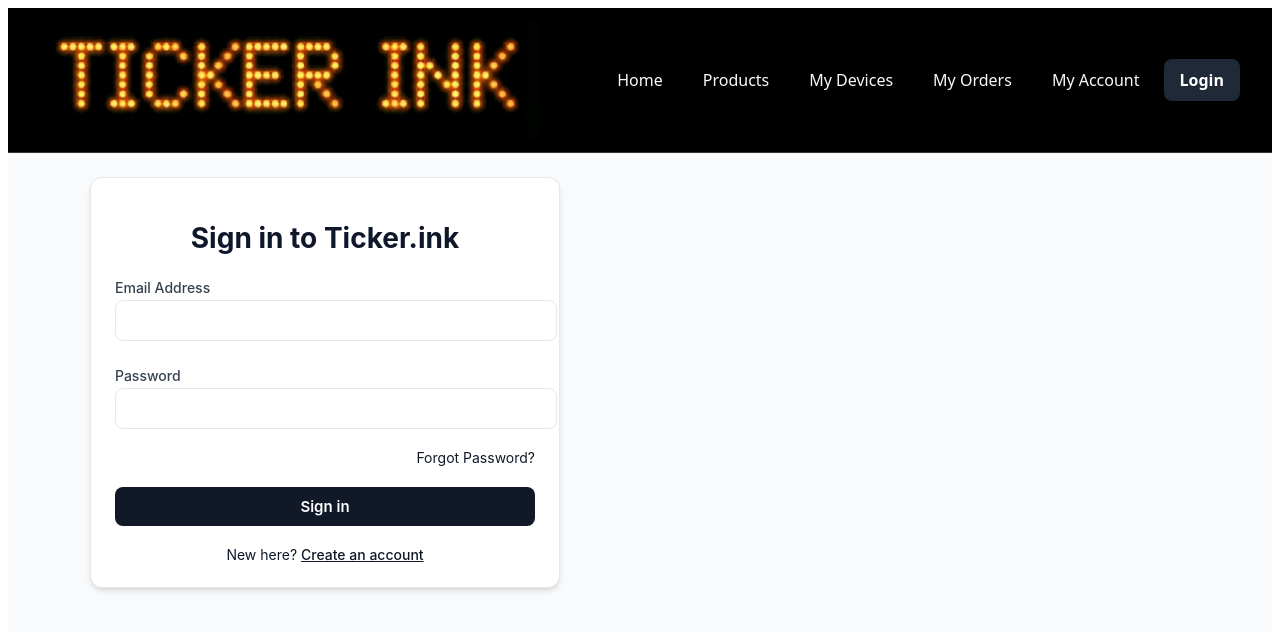
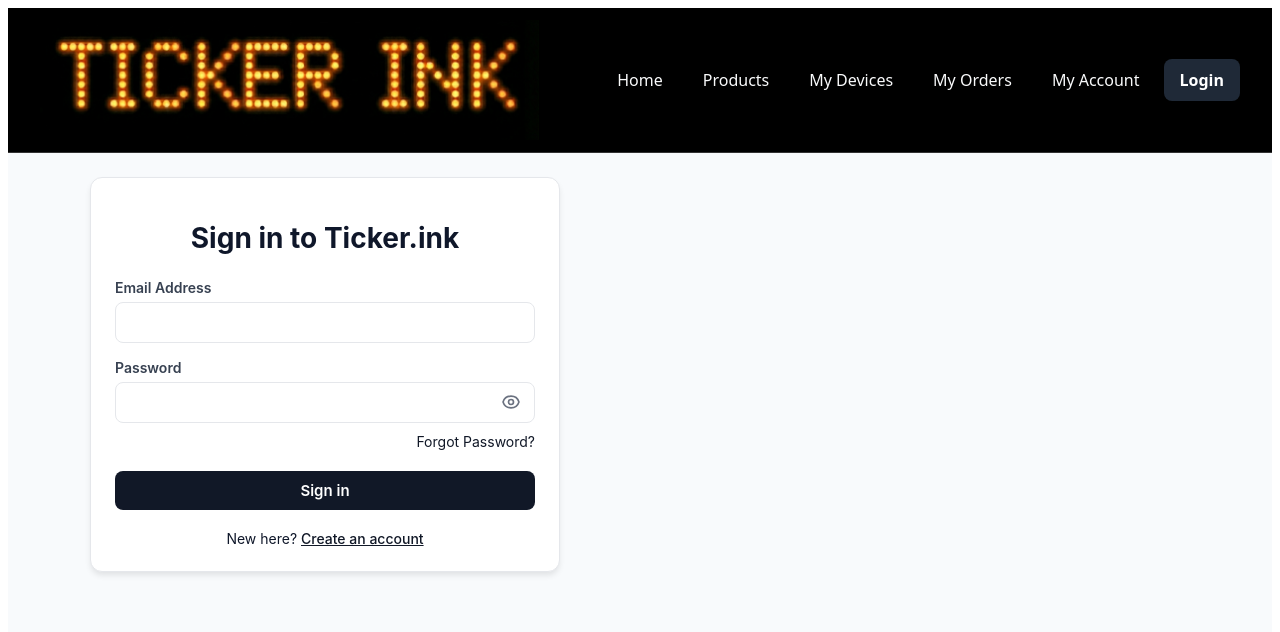
Before and after one commit to alicciardi70/ticker-frontend, a React (Vite) app: page /#/login in a window 1280 px wide. Shown: the top 632 px of the page. Built offline with nearby package versions, Linux system fonts and the light colour scheme; no server answers.

Commit message:
Update Register page fonts and styling

```diff
--- a/src/pages/Login.tsx
+++ b/src/pages/Login.tsx
@@ -1,39 +1,26 @@
-// src/pages/Login.tsx (DROP-IN REPLACEMENT WITH FONT FIX)
+// src/pages/Login.tsx
 
 import { useState } from "react";
 import { useNavigate, Link } from "react-router-dom";
 import { API_BASE } from "../lib/api";
 
-// Define props interface for the component
 interface LoginProps {
     onLoginSuccess?: () => void;
 }
 
-// Styles to match the rest of the modern app
 const styles = {
-    // Shared color and font variables
     primary: "#111827",
-    errorBg: "#fee2e2",
-    errorText: "#b91c1c",
-    errorBorder: "#fecaca",
-    borderColor: "#e5e7eb",
-
-    // Card and Form container
     wrapper: {
-        // FIX: Removed "60px auto" margin because this component is rendered inside a grid layout on Home.tsx
-        // If rendered standalone, the parent component handles centering.
         maxWidth: 420,
         margin: "0",
         background: "#fff",
         border: "1px solid #e5e7eb",
         borderRadius: 12,
         padding: 24,
-        boxShadow: "0 4px 6px -1px rgba(0,0,0,0.1), 0 2px 4px -2px rgba(0,0,0,0.1)",
-        // 🚨 FONT FIX: Use a more robust, modern system font stack
-        fontFamily: "Inter, ui-sans-serif, system-ui, -apple-system, BlinkMacSystemFont, 'Segoe UI', Roboto, 'Helvetica Neue', Arial, 'Noto Sans', sans-serif",
+        boxShadow: "0 4px 6px -1px rgba(0,0,0,0.1)",
+        fontFamily: "Inter, ui-sans-serif, system-ui, -apple-system, sans-serif",
         color: "#0f172a",
     },
-    // Standard button primary
     button: {
         padding: "10px 16px",
         borderRadius: 8,
@@ -43,21 +30,25 @@ const styles = {
         cursor: "pointer",
         width: "100%",
         fontWeight: 600,
-        transition: "opacity 0.15s",
         fontSize: 15,
     },
-    // Input styling
     input: {
         width: "100%",
         padding: "10px",
+        paddingRight: "40px", // Extra padding for the eye icon
         border: "1px solid #e5e7eb",
         borderRadius: 8,
-        marginBottom: 10,
         outline: "none",
-        transition: "border-color 0.15s",
         fontSize: 15,
+        boxSizing: "border-box" as const,
     },
-    // Error styling
+    label: {
+        display: "block",
+        fontSize: 14,
+        marginBottom: 6,
+        color: "#374151",
+        fontWeight: 600,
+    },
     error: {
         color: "#b91c1c",
         background: "#fee2e2",
@@ -67,19 +58,40 @@ const styles = {
         marginBottom: 16,
         fontSize: 14,
     },
-    label: {
-        display: "block",
-        fontSize: 14,
-        marginBottom: 4,
-        color: "#374151",
-        fontWeight: 500,
+    eyeBtn: {
+        position: "absolute" as const,
+        right: 10,
+        top: "50%",
+        transform: "translateY(-50%)",
+        background: "none",
+        border: "none",
+        cursor: "pointer",
+        color: "#6b7280",
+        padding: 4,
+        display: "flex",
+        alignItems: "center",
     }
 };
+
+// Simple SVG Icons
+const EyeIcon = () => (
+  <svg width="20" height="20" fill="none" stroke="currentColor" strokeWidth="2" viewBox="0 0 24 24">
+    <path strokeLinecap="round" strokeLinejoin="round" d="M15 12a3 3 0 11-6 0 3 3 0 016 0z" />
+    <path strokeLinecap="round" strokeLinejoin="round" d="M2.458 12C3.732 7.943 7.523 5 12 5c4.478 0 8.268 2.943 9.542 7-1.274 4.057-5.064 7-9.542 7-4.477 0-8.268-2.943-9.542-7z" />
+  </svg>
+);
+
+const EyeOffIcon = () => (
+  <svg width="20" height="20" fill="none" stroke="currentColor" strokeWidth="2" viewBox="0 0 24 24">
+    <path strokeLinecap="round" strokeLinejoin="round" d="M13.875 18.825A10.05 10.05 0 0112 19c-4.478 0-8.268-2.943-9.543-7a9.97 9.97 0 011.563-3.029m5.858.908a3 3 0 114.243 4.243M9.878 9.878l4.242 4.242M3 3l18 18" />
+  </svg>
+);
 
 export default function Login({ onLoginSuccess }: LoginProps) {
   const nav = useNavigate();
   const [email, setEmail] = useState("");
   const [password, setPassword] = useState("");
+  const [showPassword, setShowPassword] = useState(false); // New State
   const [err, setErr] = useState<string | null>(null);
   const [loading, setLoading] = useState(false);
 
@@ -107,10 +119,7 @@ export default function Login({ onLoginSuccess }: LoginProps) {
       const data = await res.json();
       localStorage.setItem("token", data.access_token);
 
-      if (onLoginSuccess) {
-          onLoginSuccess();
-      }
-
+      if (onLoginSuccess) onLoginSuccess();
       nav("/devices", { replace: true });
     } catch (e: any) {
       setErr(e?.message ?? "Login failed");
@@ -124,11 +133,8 @@ export default function Login({ onLoginSuccess }: LoginProps) {
       <h1 style={{ marginBottom: 24, fontSize: 28, fontWeight: 700, textAlign: "center" }}>Sign in to Ticker.ink</h1>
 
       <form onSubmit={onSubmit} style={{ display:"grid", gap: 16 }}>
-        {err && (
-          <div style={styles.error}>
-            {err}
-          </div>
-        )}
+        {err && <div style={styles.error}>{err}</div>}
+
         <div>
           <label style={styles.label}>Email Address</label>
           <input
@@ -140,19 +146,30 @@ export default function Login({ onLoginSuccess }: LoginProps) {
             style={styles.input}
           />
         </div>
+
         <div>
           <label style={styles.label}>Password</label>
+          <div style={{ position: "relative" }}>
             <input
-            type="password"
+              type={showPassword ? "text" : "password"}
               value={password}
               onChange={e=>setPassword(e.target.value)}
               required
               autoComplete="current-password"
               style={styles.input}
             />
+            <button
+              type="button"
+              onClick={() => setShowPassword(!showPassword)}
+              style={styles.eyeBtn}
+              tabIndex={-1} // Skip tab focusing
+              aria-label={showPassword ? "Hide password" : "Show password"}
+            >
+              {showPassword ? <EyeOffIcon /> : <EyeIcon />}
+            </button>
+          </div>
         </div>
 
-        {/* Forgot Password Link */}
         <div style={{ textAlign: "right", marginTop: -8, marginBottom: 4 }}>
             <Link to="/forgot" style={{ color: styles.primary, fontSize: 14, textDecoration: "none" }}>
                 Forgot Password?
--- a/src/pages/Register.tsx
+++ b/src/pages/Register.tsx
@@ -3,10 +3,25 @@ import { useState } from "react";
 import { Link, useNavigate } from "react-router-dom";
 import { API_BASE } from "../lib/api";
 
+// Reusing the same SVG Icons
+const EyeIcon = () => (
+  <svg width="20" height="20" fill="none" stroke="currentColor" strokeWidth="2" viewBox="0 0 24 24">
+    <path strokeLinecap="round" strokeLinejoin="round" d="M15 12a3 3 0 11-6 0 3 3 0 016 0z" />
+    <path strokeLinecap="round" strokeLinejoin="round" d="M2.458 12C3.732 7.943 7.523 5 12 5c4.478 0 8.268 2.943 9.542 7-1.274 4.057-5.064 7-9.542 7-4.477 0-8.268-2.943-9.542-7z" />
+  </svg>
+);
+
+const EyeOffIcon = () => (
+  <svg width="20" height="20" fill="none" stroke="currentColor" strokeWidth="2" viewBox="0 0 24 24">
+    <path strokeLinecap="round" strokeLinejoin="round" d="M13.875 18.825A10.05 10.05 0 0112 19c-4.478 0-8.268-2.943-9.543-7a9.97 9.97 0 011.563-3.029m5.858.908a3 3 0 114.243 4.243M9.878 9.878l4.242 4.242M3 3l18 18" />
+  </svg>
+);
+
 export default function Register() {
   const nav = useNavigate();
   const [email, setEmail] = useState("");
   const [password, setPassword] = useState("");
+  const [showPassword, setShowPassword] = useState(false); // New State
   const [saving, setSaving] = useState(false);
   const [err, setErr] = useState<string | null>(null);
 
@@ -42,9 +57,8 @@ export default function Register() {
       background: "#fff",
       border: "1px solid #e5e7eb",
       borderRadius: 12,
-      padding: 32, // Increased padding slightly for better spacing
-      // 🚨 FONT UPGRADE
-      fontFamily: "Inter, ui-sans-serif, system-ui, -apple-system, BlinkMacSystemFont, 'Segoe UI', Roboto, 'Helvetica Neue', Arial, 'Noto Sans', sans-serif",
+      padding: 32,
+      fontFamily: "Inter, ui-sans-serif, system-ui, -apple-system, sans-serif",
       color: "#0f172a"
     }}>
       <h1 style={{ marginBottom: 24, fontSize: 24, fontWeight: 800 }}>Create your account</h1>
@@ -63,19 +77,49 @@ export default function Register() {
             onChange={(e) => setEmail(e.target.value)}
             required
             type="email"
-            style={{ width: "100%", padding: "10px 12px", border: "1px solid #e5e7eb", borderRadius: 8, fontSize: 16 }}
+            style={{ width: "100%", padding: "10px 12px", border: "1px solid #e5e7eb", borderRadius: 8, fontSize: 16, boxSizing: "border-box" }}
             />
         </div>
 
         <div style={{ marginBottom: 24 }}>
             <label style={{ display: "block", fontSize: 14, fontWeight: 600, marginBottom: 6 }}>Password</label>
-            <input
-            value={password}
-            onChange={(e) => setPassword(e.target.value)}
-            required
-            type="password"
-            style={{ width: "100%", padding: "10px 12px", border: "1px solid #e5e7eb", borderRadius: 8, fontSize: 16 }}
-            />
+            <div style={{ position: "relative" }}>
+                <input
+                value={password}
+                onChange={(e) => setPassword(e.target.value)}
+                required
+                type={showPassword ? "text" : "password"}
+                style={{
+                    width: "100%",
+                    padding: "10px 12px",
+                    paddingRight: "40px",
+                    border: "1px solid #e5e7eb",
+                    borderRadius: 8,
+                    fontSize: 16,
+                    boxSizing: "border-box"
+                }}
+                />
+                <button
+                  type="button"
+                  onClick={() => setShowPassword(!showPassword)}
+                  style={{
+                    position: "absolute",
+                    right: 10,
+                    top: "50%",
+                    transform: "translateY(-50%)",
+                    background: "none",
+                    border: "none",
+                    cursor: "pointer",
+                    color: "#6b7280",
+                    padding: 4,
+                    display: "flex",
+                    alignItems: "center"
+                  }}
+                  tabIndex={-1}
+                >
+                  {showPassword ? <EyeOffIcon /> : <EyeIcon />}
+                </button>
+            </div>
         </div>
 
         <button
```
Lines whose indentation alone changed are shown as unchanged.
